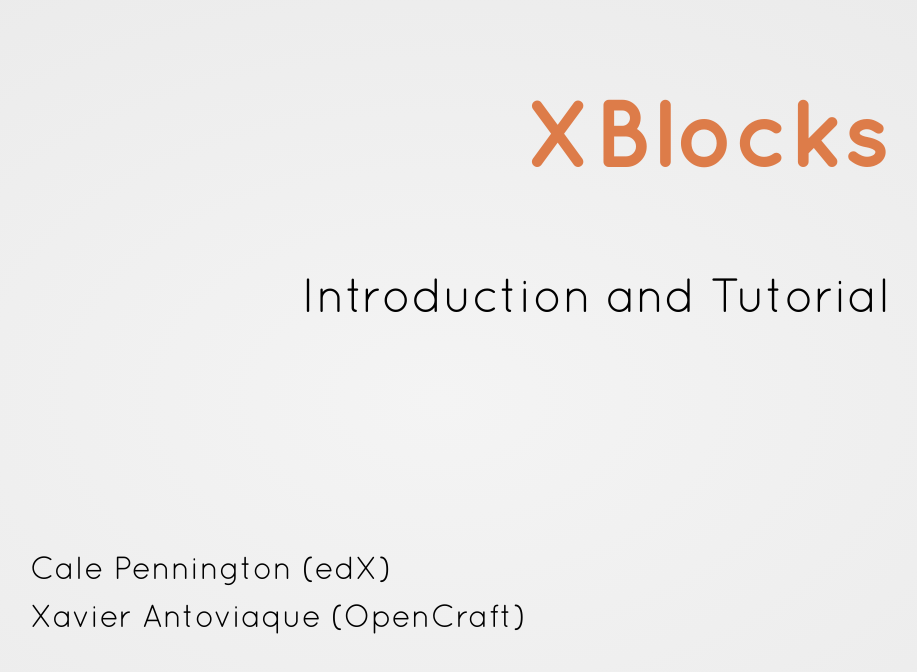
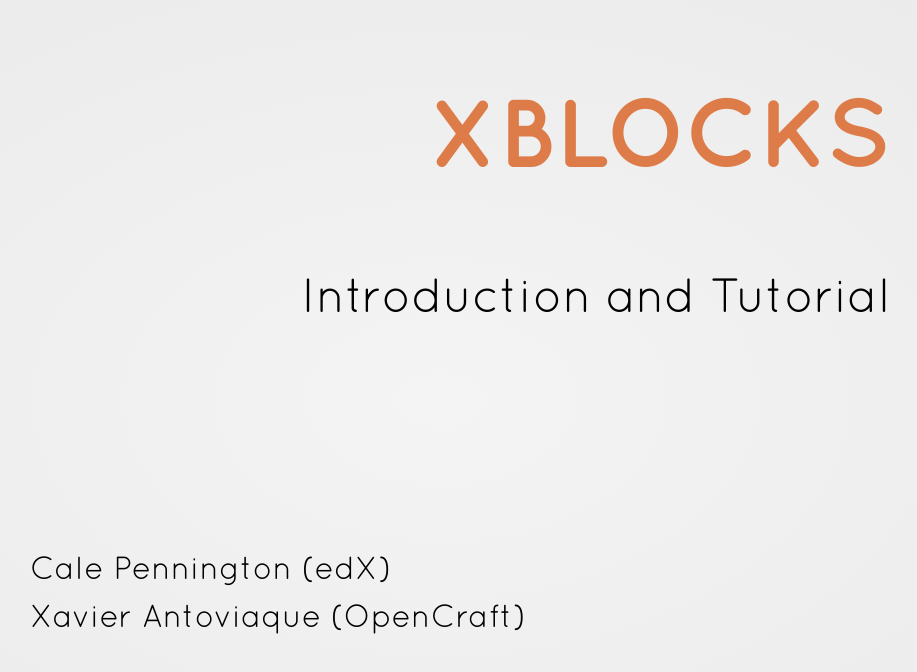
Before and after one commit to open-craft/xblock-presentation, a plain HTML site: page index.html in a window 1280 px wide. Shown: the top 672 px of the page, without its empty margins (200-1117 px from the left). Drawn offline with Linux system fonts and the light colour scheme.

Commit message:
Uppercase titles

```diff
--- a/opencraft.css
+++ b/opencraft.css
@@ -12,6 +12,7 @@ h1 {
     font-size: 3em;
     font-weight: bold;
     color: #dd7c49;
+    text-transform: uppercase;
 }
 
 h2 {
```
Also changed, not shown: index.html (+1 -1 lines).
